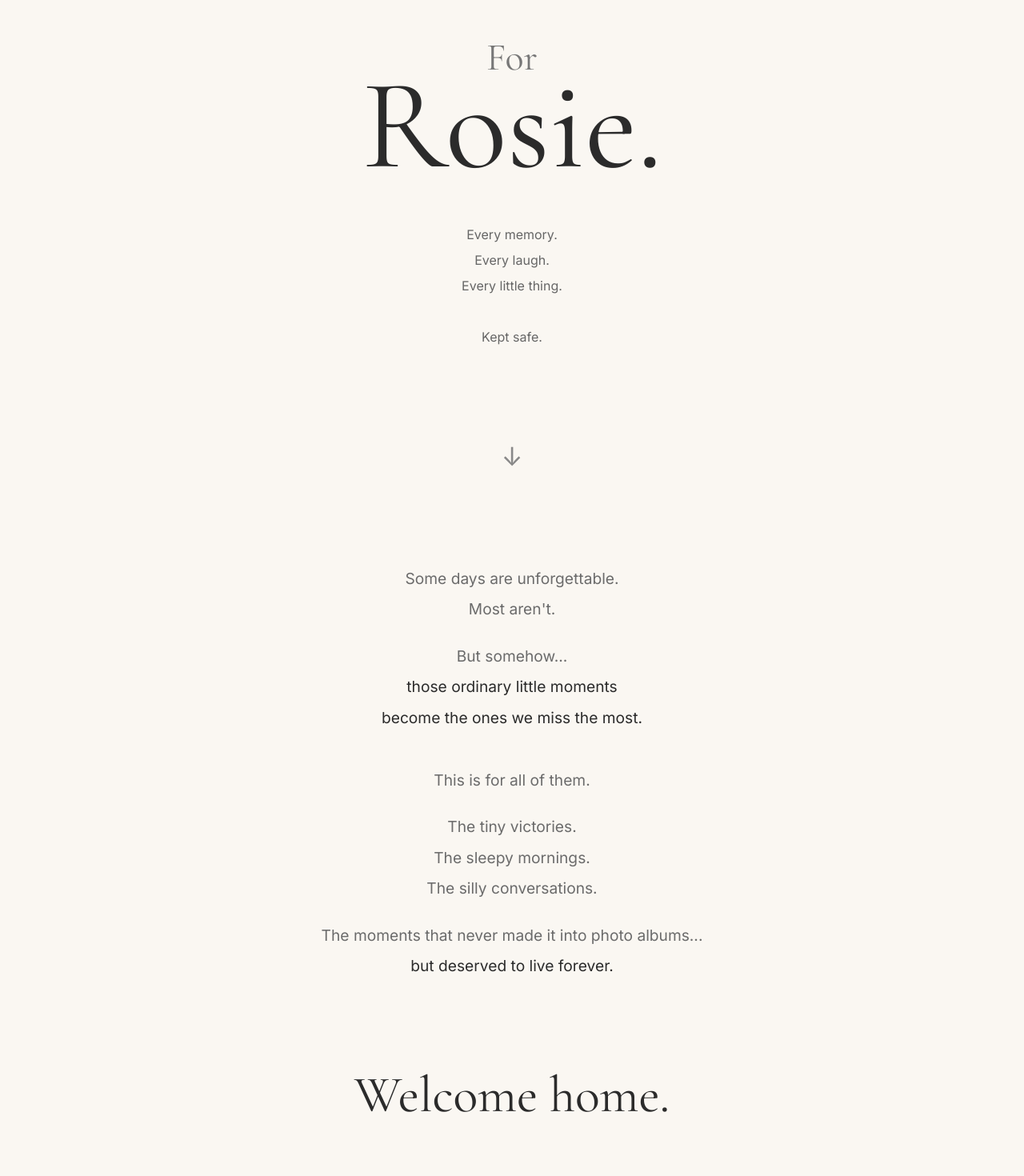
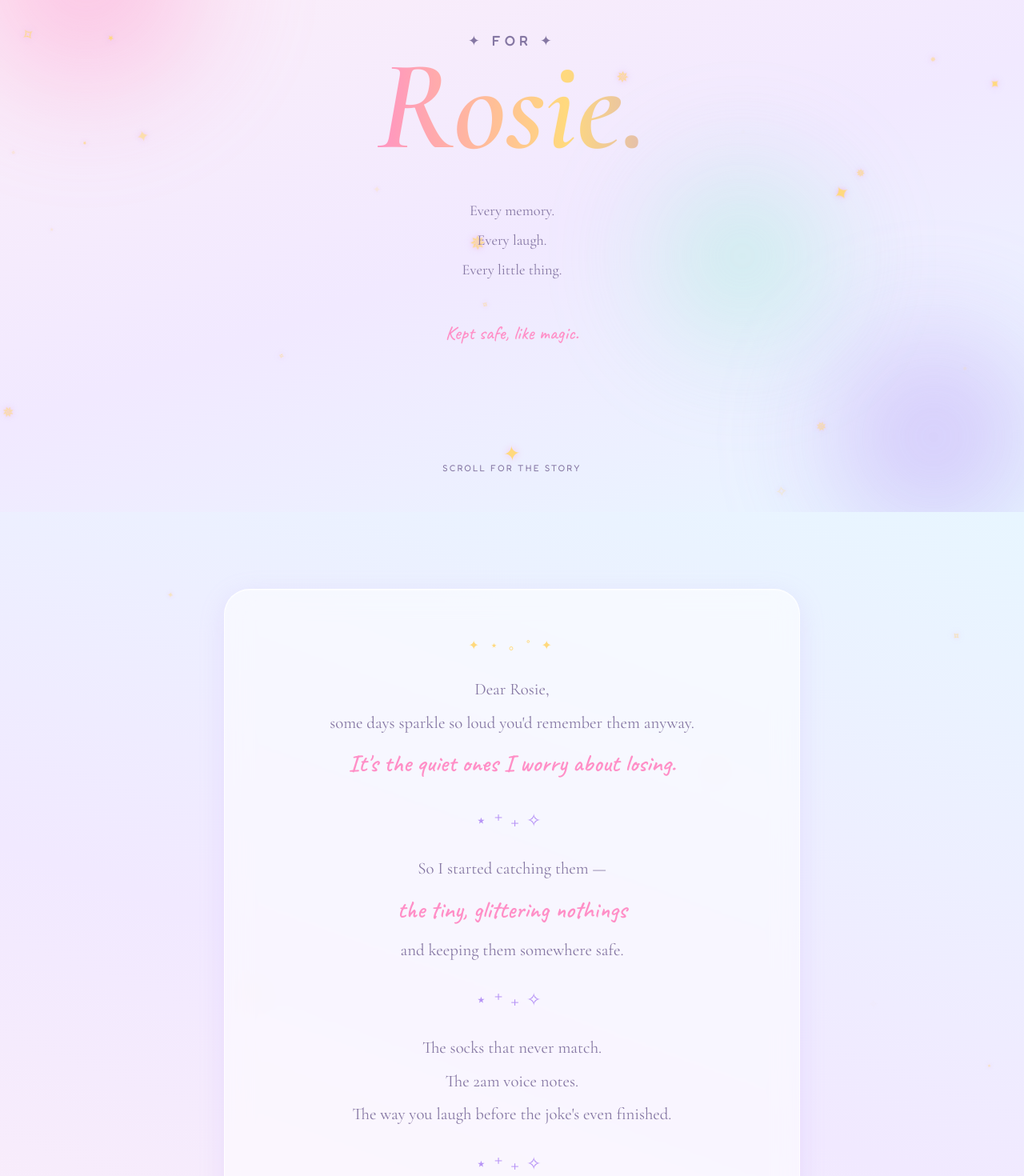
Before and after one commit to UttaraPraveen/For-Rosie, a React (Vite) app: page / in a window 1280 px wide. Shown: the part 160-1630 px from the top of the page at 80% size. Built offline with nearby package versions, Linux system fonts and the light colour scheme.

Commit message:
home page ui update

```diff
--- a/src/components/Hero.tsx
+++ b/src/components/Hero.tsx
@@ -1,36 +1,57 @@
-import { motion } from "framer-motion";
+import { useRef } from "react";
+import { motion, useMotionValue, useSpring } from "framer-motion";
 
+import Sparkles from "./Sparkles";
+import "../styles/magic.css";
 import "../styles/hero.css";
 
 function Hero() {
+  const sectionRef = useRef<HTMLElement>(null);
+  const mouseX = useMotionValue(0);
+  const mouseY = useMotionValue(0);
+  const glowX = useSpring(mouseX, { stiffness: 60, damping: 20, mass: 0.6 });
+  const glowY = useSpring(mouseY, { stiffness: 60, damping: 20, mass: 0.6 });
+
+  function handleMouseMove(e: React.MouseEvent<HTMLElement>) {
+    const rect = sectionRef.current?.getBoundingClientRect();
+    if (!rect) return;
+    mouseX.set(e.clientX - rect.left);
+    mouseY.set(e.clientY - rect.top);
+  }
+
   return (
-    <section className="hero">
+    <section className="hero" ref={sectionRef} onMouseMove={handleMouseMove}>
+      <div className="hero-aurora aurora-1" />
+      <div className="hero-aurora aurora-2" />
+      <div className="hero-aurora aurora-3" />
+
+      <motion.div className="hero-glow" style={{ x: glowX, y: glowY }} />
+
+      <Sparkles count={26} />
+
       <motion.h2
+        className="hero-eyebrow"
         initial={{ opacity: 0, y: 20 }}
         animate={{ opacity: 1, y: 0 }}
         transition={{ duration: 1 }}
       >
-        For
+        ✦ For ✦
       </motion.h2>
 
       <motion.h1
-        initial={{ opacity: 0 }}
-        animate={{ opacity: 1 }}
-        transition={{
-          delay: 0.8,
-          duration: 1.2,
-        }}
+        className="hero-name shimmer-text"
+        initial={{ opacity: 0, scale: 0.85, filter: "blur(8px)" }}
+        animate={{ opacity: 1, scale: 1, filter: "blur(0px)" }}
+        transition={{ delay: 0.7, duration: 1.4, ease: [0.22, 1, 0.36, 1] }}
       >
         Rosie.
       </motion.h1>
 
       <motion.p
-        initial={{ opacity: 0 }}
-        animate={{ opacity: 1 }}
-        transition={{
-          delay: 1.8,
-          duration: 1,
-        }}
+        className="hero-tagline"
+        initial={{ opacity: 0, y: 12 }}
+        animate={{ opacity: 1, y: 0 }}
+        transition={{ delay: 1.8, duration: 1 }}
       >
         Every memory.
         <br />
@@ -39,20 +60,23 @@ function Hero() {
         Every little thing.
         <br />
         <br />
-        Kept safe.
+        <span className="italic-glow">Kept safe, like magic.</span>
       </motion.p>
 
       <motion.div
-        className="scroll-arrow"
-        animate={{
-          y: [0, 10, 0],
-        }}
-        transition={{
-          repeat: Infinity,
-          duration: 2,
-        }}
+        className="scroll-cue"
+        initial={{ opacity: 0 }}
+        animate={{ opacity: 1 }}
+        transition={{ delay: 2.6, duration: 1 }}
       >
-        ↓
+        <motion.span
+          className="scroll-star"
+          animate={{ y: [0, 10, 0], rotate: [0, 15, -15, 0] }}
+          transition={{ repeat: Infinity, duration: 2.4, ease: "easeInOut" }}
+        >
+          ✦
+        </motion.span>
+        <span className="scroll-label">scroll for the story</span>
       </motion.div>
     </section>
   );
--- a/src/components/Intro.tsx
+++ b/src/components/Intro.tsx
@@ -1,64 +1,97 @@
 import { motion } from "framer-motion";
 
+import Sparkles from "./Sparkles";
+import "../styles/magic.css";
 import "../styles/intro.css";
+
+const container = {
+  hidden: {},
+  show: { transition: { staggerChildren: 0.18 } },
+};
+
+const line = {
+  hidden: { opacity: 0, y: 24, filter: "blur(6px)" },
+  show: {
+    opacity: 1,
+    y: 0,
+    filter: "blur(0px)",
+    transition: { duration: 0.7, ease: [0.22, 1, 0.36, 1] },
+  },
+};
 
 function Intro() {
   return (
     <section className="intro">
+      <Sparkles count={16} />
+
       <motion.div
-        className="intro-content"
-        initial={{ opacity: 0, y: 80 }}
-        whileInView={{ opacity: 1, y: 0 }}
-        transition={{ duration: 1 }}
-        viewport={{ once: true, amount: 0.4 }}
+        className="intro-content glass-panel"
+        variants={container}
+        initial="hidden"
+        whileInView="show"
+        viewport={{ once: true, amount: 0.3 }}
       >
-        <p className="line">
-          Some days are unforgettable.
-        </p>
+        <motion.span className="intro-charm" variants={line}>
+          ✦ ⋆ ｡ ˚ ✦
+        </motion.span>
 
-        <p className="line">
-          Most aren't.
-        </p>
+        <motion.p className="line" variants={line}>
+          Dear Rosie,
+        </motion.p>
 
-        <br />
+        <motion.p className="line" variants={line}>
+          some days sparkle so loud you'd remember them anyway.
+        </motion.p>
 
-        <p className="line">
-          But somehow...
-        </p>
+        <motion.p className="line highlight" variants={line}>
+          It's the quiet ones I worry about losing.
+        </motion.p>
 
-        <p className="line highlight">
-          those ordinary little moments
-          <br />
-          become the ones we miss the most.
-        </p>
+        <motion.div className="divider" variants={line}>
+          ⋆⁺₊✧
+        </motion.div>
 
-        <br />
-        <br />
+        <motion.p className="line" variants={line}>
+          So I started catching them —
+        </motion.p>
 
-        <p className="line">
-          This is for all of them.
-        </p>
+        <motion.p className="line highlight" variants={line}>
+          the tiny, glittering nothings
+        </motion.p>
 
-        <br />
+        <motion.p className="line" variants={line}>
+          and keeping them somewhere safe.
+        </motion.p>
 
-        <p className="line">The tiny victories.</p>
-        <p className="line">The sleepy mornings.</p>
-        <p className="line">The silly conversations.</p>
+        <motion.div className="divider" variants={line}>
+          ⋆⁺₊✧
+        </motion.div>
 
-        <br />
+        <motion.p className="line" variants={line}>
+          The socks that never match.
+        </motion.p>
+        <motion.p className="line" variants={line}>
+          The 2am voice notes.
+        </motion.p>
+        <motion.p className="line" variants={line}>
+          The way you laugh before the joke's even finished.
+        </motion.p>
 
-        <p className="line">
-          The moments that never made it into photo albums...
-        </p>
+        <motion.div className="divider" variants={line}>
+          ⋆⁺₊✧
+        </motion.div>
 
-        <p className="line highlight">
-          but deserved to live forever.
-        </p>
+        <motion.p className="line" variants={line}>
+          None of it would make a photo album.
+        </motion.p>
 
-        <br />
-        <br />
+        <motion.p className="line highlight" variants={line}>
+          All of it makes you, you.
+        </motion.p>
 
-        <h2>Welcome home.</h2>
+        <motion.h2 className="intro-title shimmer-text" variants={line}>
+          Welcome to your little pocket of magic.
+        </motion.h2>
       </motion.div>
     </section>
   );
--- /dev/null
+++ b/src/components/Sparkles.tsx
@@ -0,0 +1,59 @@
+import { useMemo } from "react";
+import { motion } from "framer-motion";
+
+interface SparklesProps {
+  count?: number;
+  className?: string;
+}
+
+const GLYPHS = ["✦", "✧", "⋆", "✵"];
+
+function Sparkles({ count = 24, className = "" }: SparklesProps) {
+  const sparkles = useMemo(
+    () =>
+      Array.from({ length: count }).map((_, i) => ({
+        id: i,
+        left: Math.random() * 100,
+        top: Math.random() * 100,
+        size: 0.5 + Math.random() * 1.1,
+        delay: Math.random() * 6,
+        duration: 3 + Math.random() * 4,
+        glyph: GLYPHS[Math.floor(Math.random() * GLYPHS.length)],
+        drift: 20 + Math.random() * 30,
+      })),
+    [count]
+  );
+
+  return (
+    <div className={`sparkle-field ${className}`} aria-hidden="true">
+      {sparkles.map((s) => (
+        <motion.span
+          key={s.id}
+          className="sparkle"
+          style={{
+            left: `${s.left}%`,
+            top: `${s.top}%`,
+            fontSize: `${s.size}rem`,
+          }}
+          initial={{ opacity: 0, y: 0, scale: 0.6 }}
+          animate={{
+            opacity: [0, 1, 1, 0],
+            y: [0, -s.drift, -s.drift * 1.6],
+            scale: [0.6, 1, 0.8],
+            rotate: [0, 180],
+          }}
+          transition={{
+            duration: s.duration,
+            delay: s.delay,
+            repeat: Infinity,
+            ease: "easeInOut",
+          }}
+        >
+          {s.glyph}
+        </motion.span>
+      ))}
+    </div>
+  );
+}
+
+export default Sparkles;
--- a/src/styles/hero.css
+++ b/src/styles/hero.css
@@ -1,54 +1,138 @@
 .hero {
+  position: relative;
   min-height: 100vh;
+  overflow: hidden;
 
   display: flex;
   flex-direction: column;
-
   justify-content: center;
   align-items: center;
-
   text-align: center;
 
   padding: 2rem;
+
+  background: linear-gradient(160deg, var(--bg-pink) 0%, var(--bg-lilac) 55%, var(--bg-sky) 100%);
 }
 
-.hero h2 {
-  font-family: "Cormorant Garamond", serif;
-  font-size: clamp(2rem, 5vw, 3rem);
-  font-weight: 400;
-  color: #777;
-
-  margin-bottom: -1rem;
+.hero-aurora {
+  position: absolute;
+  border-radius: 50%;
+  filter: blur(60px);
+  opacity: 0.55;
+  z-index: 0;
+  pointer-events: none;
+  animation: drift 14s ease-in-out infinite;
 }
 
-.hero h1 {
+.aurora-1 {
+  width: 420px;
+  height: 420px;
+  top: -10%;
+  left: -8%;
+  background: radial-gradient(circle, var(--accent-pink), transparent 70%);
+}
+
+.aurora-2 {
+  width: 380px;
+  height: 380px;
+  bottom: -12%;
+  right: -6%;
+  background: radial-gradient(circle, var(--accent-lilac), transparent 70%);
+  animation-delay: 3s;
+  animation-duration: 18s;
+}
+
+.aurora-3 {
+  width: 320px;
+  height: 320px;
+  top: 40%;
+  left: 60%;
+  background: radial-gradient(circle, var(--accent-mint), transparent 70%);
+  animation-delay: 6s;
+  animation-duration: 16s;
+}
+
+.hero-glow {
+  position: absolute;
+  top: 0;
+  left: 0;
+  width: 260px;
+  height: 260px;
+  margin-left: -130px;
+  margin-top: -130px;
+  border-radius: 50%;
+  background: radial-gradient(circle, rgba(255, 217, 125, 0.35), transparent 70%);
+  pointer-events: none;
+  z-index: 1;
+  mix-blend-mode: screen;
+}
+
+.hero-eyebrow {
+  position: relative;
+  z-index: 2;
+  font-family: "Fredoka", sans-serif;
+  letter-spacing: 0.3em;
+  text-transform: uppercase;
+  font-size: clamp(0.85rem, 2vw, 1.1rem);
+  font-weight: 500;
+  color: var(--ink-soft);
+  margin-bottom: -0.5rem;
+}
+
+.hero-name {
+  position: relative;
+  z-index: 2;
   font-family: "Cormorant Garamond", serif;
   font-size: clamp(6rem, 16vw, 10rem);
-  font-weight: 500;
-
+  font-weight: 600;
+  font-style: italic;
   line-height: 0.9;
-
-  margin-bottom: 3rem;
+  margin: 0.5rem 0 2.5rem;
+  filter: drop-shadow(0 4px 24px var(--glow-pink));
 }
 
-.hero p {
+.hero-tagline {
+  position: relative;
+  z-index: 2;
   max-width: 420px;
-
-  color: #666;
-
+  color: var(--ink-soft);
   line-height: 2;
-
-  font-size: 1rem;
+  font-family: "Cormorant Garamond", serif;
+  font-size: 1.15rem;
 }
 
-.scroll-arrow {
+.italic-glow {
+  font-family: "Caveat", cursive;
+  font-size: 1.5rem;
+  color: var(--accent-pink);
+}
+
+.scroll-cue {
   position: absolute;
+  bottom: 48px;
+  z-index: 2;
+  display: flex;
+  flex-direction: column;
+  align-items: center;
+  gap: 0.4rem;
+  color: var(--ink-soft);
+}
 
-  bottom: 50px;
+.scroll-star {
+  font-size: 1.6rem;
+  color: var(--accent-gold);
+  text-shadow: 0 0 10px var(--glow-pink);
+}
 
-  font-size: 2rem;
+.scroll-label {
+  font-family: "Fredoka", sans-serif;
+  font-size: 0.7rem;
+  letter-spacing: 0.2em;
+  text-transform: uppercase;
+}
 
-  color: #888;
-
-  cursor: default;
+@media (max-width: 480px) {
+  .hero-aurora {
+    display: none;
+  }
 }
--- a/src/styles/intro.css
+++ b/src/styles/intro.css
@@ -1,35 +1,67 @@
 .intro {
+  position: relative;
   min-height: 100vh;
+  overflow: hidden;
 
   display: flex;
   justify-content: center;
   align-items: center;
 
-  padding: 4rem 2rem;
+  padding: 6rem 2rem;
+
+  background: linear-gradient(200deg, var(--bg-sky) 0%, var(--bg-lilac) 50%, var(--bg-pink) 100%);
 }
 
 .intro-content {
-  max-width: 750px;
+  position: relative;
+  z-index: 2;
+  max-width: 720px;
   text-align: center;
+  padding: 3.5rem 3rem;
+  border-radius: 32px;
+}
+
+.intro-charm {
+  display: block;
+  font-family: "Fredoka", sans-serif;
+  color: var(--accent-gold);
+  letter-spacing: 0.3em;
+  margin-bottom: 1.5rem;
+  font-size: 1rem;
 }
 
 .line {
-  font-size: 1.2rem;
-  color: #6b6b6b;
+  font-family: "Cormorant Garamond", serif;
+  font-size: 1.3rem;
+  color: var(--ink-soft);
   line-height: 2;
 }
 
 .highlight {
-  color: #2b2b2b;
-  font-weight: 500;
+  font-family: "Caveat", cursive;
+  font-size: 1.9rem;
+  color: var(--accent-pink);
+  font-weight: 600;
 }
 
-.intro h2 {
-  margin-top: 4rem;
+.divider {
+  margin: 1.75rem 0;
+  color: var(--accent-lilac);
+  font-size: 1.2rem;
+  letter-spacing: 0.4em;
+  animation: twinkle 2.4s ease-in-out infinite;
+}
 
+.intro-title {
+  margin-top: 3rem;
   font-family: "Cormorant Garamond", serif;
+  font-size: clamp(2.2rem, 5vw, 3.4rem);
+  font-weight: 600;
+  font-style: italic;
+}
 
-  font-size: clamp(2.5rem, 5vw, 4rem);
-
-  font-weight: 500;
+@media (max-width: 600px) {
+  .intro-content {
+    padding: 2.5rem 1.5rem;
+  }
 }
--- /dev/null
+++ b/src/styles/magic.css
@@ -0,0 +1,83 @@
+@import url("https://fonts.googleapis.com/css2?family=Cormorant+Garamond:ital,wght@0,400;0,500;0,600;1,500;1,600&family=Fredoka:wght@400;500;600&family=Caveat:wght@500;600&display=swap");
+
+:root {
+  --bg-pink: #fff0f7;
+  --bg-lilac: #f1e9ff;
+  --bg-sky: #e8f6ff;
+  --accent-pink: #ff8fc7;
+  --accent-lilac: #b794f6;
+  --accent-gold: #ffd97d;
+  --accent-mint: #9ef0d6;
+  --ink: #4a3b63;
+  --ink-soft: #8577a3;
+  --glow-pink: rgba(255, 143, 199, 0.45);
+  --glow-lilac: rgba(183, 148, 246, 0.4);
+  --glass-bg: rgba(255, 255, 255, 0.55);
+  --glass-border: rgba(255, 255, 255, 0.8);
+}
+
+@keyframes drift {
+  0% { transform: translate(0, 0) scale(1); }
+  50% { transform: translate(3%, -4%) scale(1.08); }
+  100% { transform: translate(0, 0) scale(1); }
+}
+
+@keyframes shimmer-text {
+  0% { background-position: 0% 50%; }
+  100% { background-position: 200% 50%; }
+}
+
+@keyframes twinkle {
+  0%, 100% { opacity: 0.3; transform: scale(0.85); }
+  50% { opacity: 1; transform: scale(1.15); }
+}
+
+.shimmer-text {
+  background: linear-gradient(
+    90deg,
+    var(--accent-pink) 0%,
+    var(--accent-gold) 25%,
+    var(--accent-lilac) 50%,
+    var(--accent-mint) 75%,
+    var(--accent-pink) 100%
+  );
+  background-size: 300% auto;
+  -webkit-background-clip: text;
+  background-clip: text;
+  color: transparent;
+  animation: shimmer-text 6s linear infinite;
+}
+
+.glass-panel {
+  background: var(--glass-bg);
+  border: 1px solid var(--glass-border);
+  backdrop-filter: blur(16px);
+  -webkit-backdrop-filter: blur(16px);
+  box-shadow:
+    0 8px 32px rgba(183, 148, 246, 0.18),
+    inset 0 1px 0 rgba(255, 255, 255, 0.6);
+}
+
+.sparkle-field {
+  position: absolute;
+  inset: 0;
+  overflow: hidden;
+  pointer-events: none;
+  z-index: 1;
+}
+
+.sparkle {
+  position: absolute;
+  color: var(--accent-gold);
+  text-shadow: 0 0 6px var(--glow-pink), 0 0 10px var(--glow-lilac);
+  filter: drop-shadow(0 0 4px rgba(255, 255, 255, 0.6));
+  user-select: none;
+}
+
+@media (prefers-reduced-motion: reduce) {
+  *, *::before, *::after {
+    animation-duration: 0.01ms !important;
+    animation-iteration-count: 1 !important;
+    transition-duration: 0.01ms !important;
+  }
+}
```
